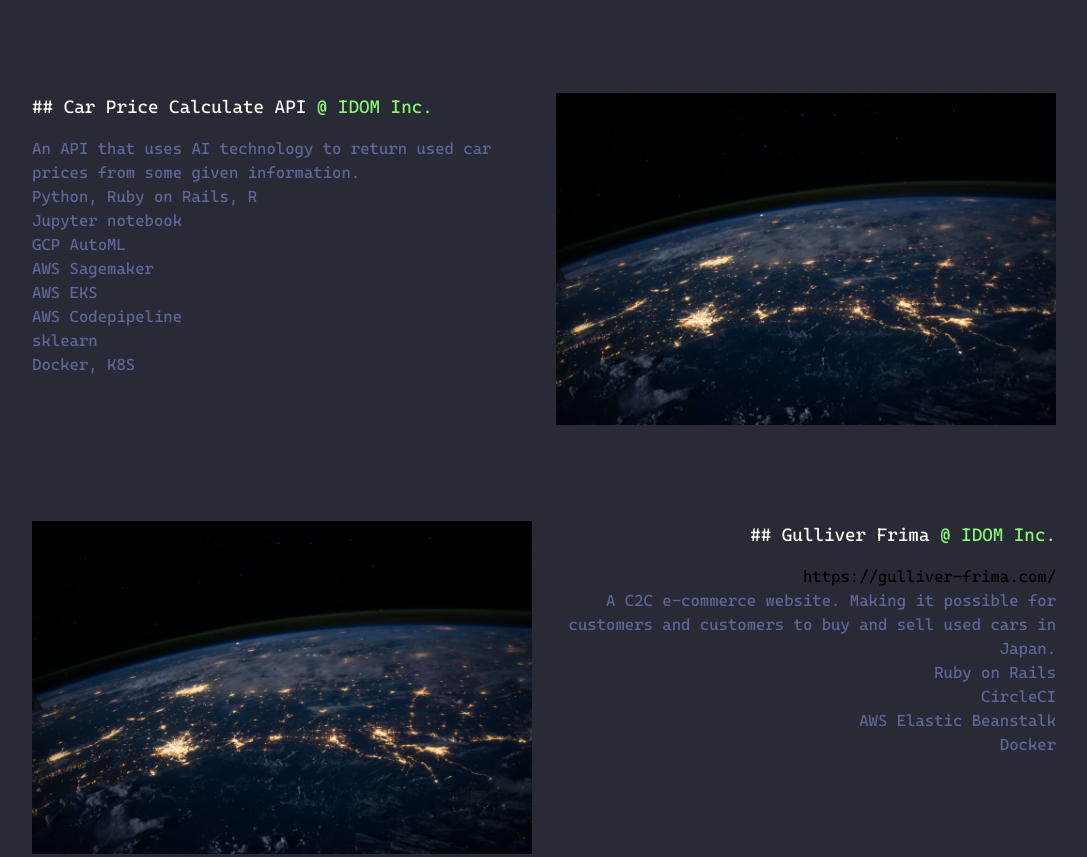
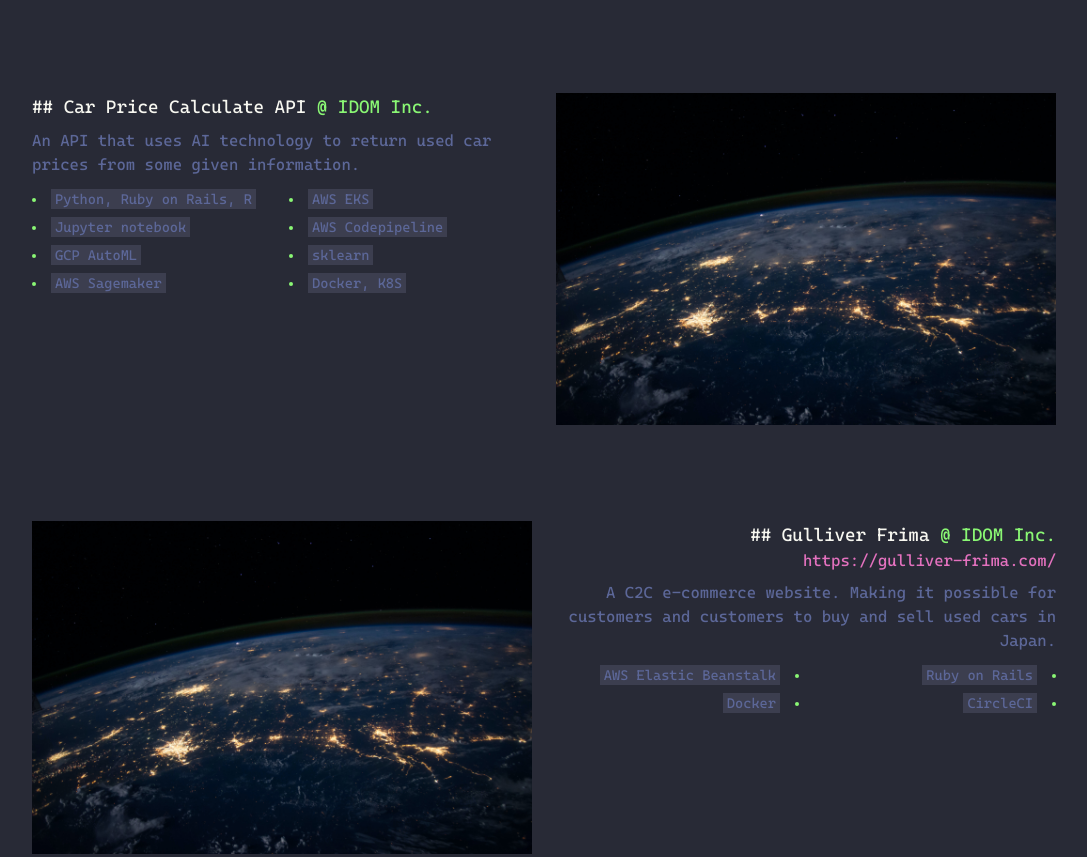
Before and after one commit to hoangvx/hoangvx.github.io, a Gatsby site: page / in a window 1280 px wide. Shown: the part 2830-3687 px from the top of the page, without its empty margins (96-1183 px from the left). Built offline with nearby package versions, Linux system fonts and the light colour scheme; Gatsby itself is replaced by a stand-in of ours.

Commit message:
add image and work style

```diff
--- a/gatsby-config.ts
+++ b/gatsby-config.ts
@@ -6,9 +6,6 @@ const config: GatsbyConfig = {
     siteUrl: `https://hoangvx.github.io/`,
     description: `HoangVX's page!`,
   },
-  // More easily incorporate content into your pages through automatic TypeScript type generation and better GraphQL IntelliSense.
-  // If you use VSCode you can also use the GraphQL plugin
-  // Learn more at: https://gatsby.dev/graphql-typegen
   graphqlTypegen: true,
   plugins: [
     {
--- a/package.json
+++ b/package.json
@@ -20,13 +20,16 @@
     "gatsby-plugin-google-analytics": "^4.22.0",
     "gatsby-plugin-image": "^2.22.0",
     "gatsby-plugin-manifest": "^4.22.0",
+    "gatsby-plugin-react-i18next": "^2.0.4",
     "gatsby-plugin-react-svg": "^3.1.0",
     "gatsby-plugin-sharp": "^4.22.0",
     "gatsby-plugin-sitemap": "^5.22.0",
     "gatsby-source-filesystem": "^4.22.0",
     "gatsby-transformer-sharp": "^4.22.0",
+    "i18next": "^21.9.2",
     "react": "^18.1.0",
-    "react-dom": "^18.1.0"
+    "react-dom": "^18.1.0",
+    "react-i18next": "^11.18.6"
   },
   "devDependencies": {
     "@types/node": "^17.0.45",
--- a/src/styles/global.css
+++ b/src/styles/global.css
@@ -1,6 +1,16 @@
 @tailwind base;
 @tailwind components;
 @tailwind utilities;
+
+@layer utilities {
+  .direction-ltr {
+    direction: ltr;
+  }
+
+  .direction-rtl {
+    direction: rtl;
+  }
+}
 
 @font-face {
   font-family: "Cascadia Mono";
@@ -264,16 +274,6 @@ section.work div.content {
   ;
 }
 
-section.work div.content h2 {
-  @apply text-dracular-text text-lg pb-4
-  ;
-}
-
-section.work div.content h2 span {
-  @apply text-dracular-green text-lg
-  ;
-}
-
 section.work div.content > div {
   @apply flex
     flex-col md:flex-row
@@ -293,12 +293,57 @@ section.work div.content > div > div {
 }
 
 section.work div.desc p {
-  @apply text-dracular-comment
+  @apply text-dracular-comment py-2
 }
 
 section.work div.desc p span {
   @apply text-dracular-cyan
 }
+
+section.work div.desc h2 {
+  @apply text-dracular-text text-lg
+  ;
+}
+
+section.work div.desc h2 span {
+  @apply text-dracular-green
+  ;
+}
+
+section.work div.desc a {
+  @apply text-dracular-pink hover:underline
+  pb-2
+  ;
+}
+
+section.work div.desc ul {
+  @apply list-disc text-dracular-green text-sm
+    direction-ltr columns-1 list-inside
+    md:direction-rtl md:columns-2
+  ;
+}
+
+section.work div.content > div:nth-child(2n) ul {
+  @apply direction-ltr;
+}
+/*
+@media screen(md) {
+  section.work div.desc ul {
+    direction: rtl;
+  }
+} */
+
+section.work div.desc ul li {
+  @apply py-1
+  ;
+}
+
+section.work div.desc ul li p {
+  @apply text-dracular-comment bg-dracular-selection inline-block
+  px-1 py-0
+  ;
+}
+
 /* Work End */
 /* Contact Start */
 section.contact {
```
Also changed, not shown: src/images/work-app-01.png (added), src/images/work-frima-01.png (added), src/images/work-frima-02.png (added), src/images/work-frima-03.png (added), src/images/work-frima-04.png (added), src/images/work-frima-05.png (added), src/images/work-mobi1-01.png (added), 1 other file.
